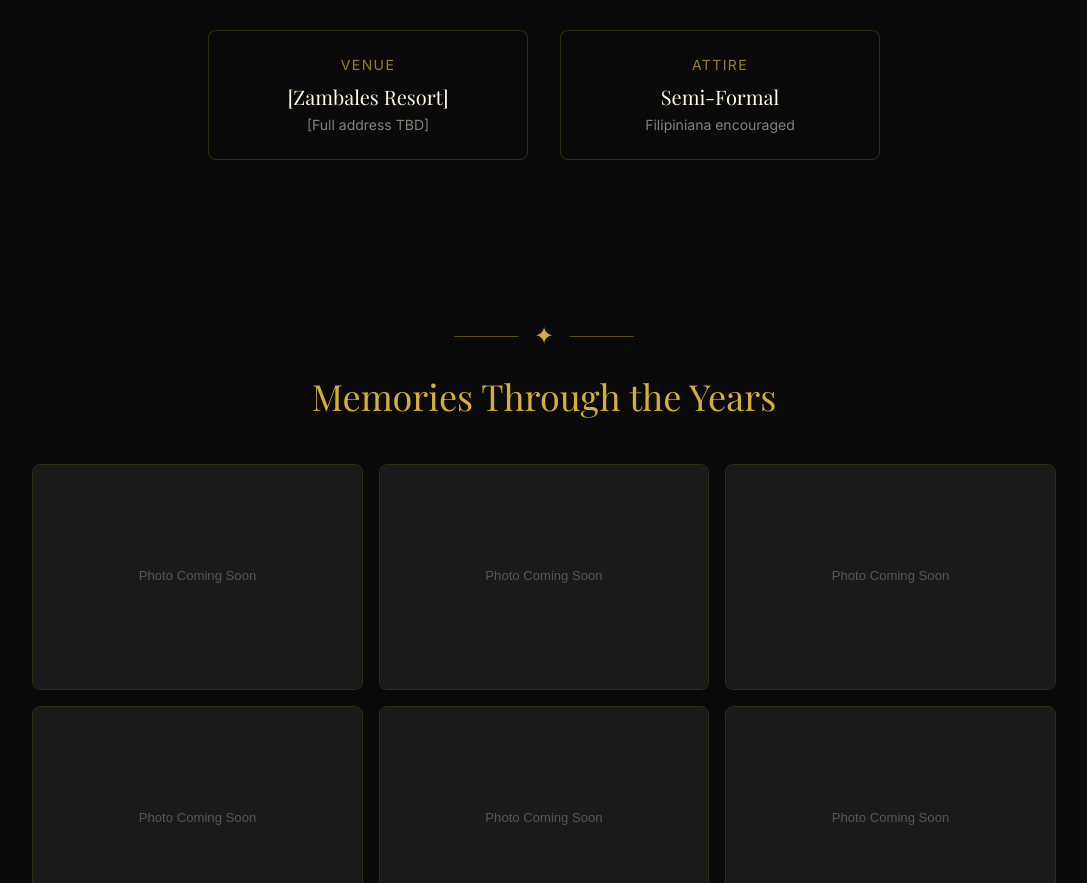
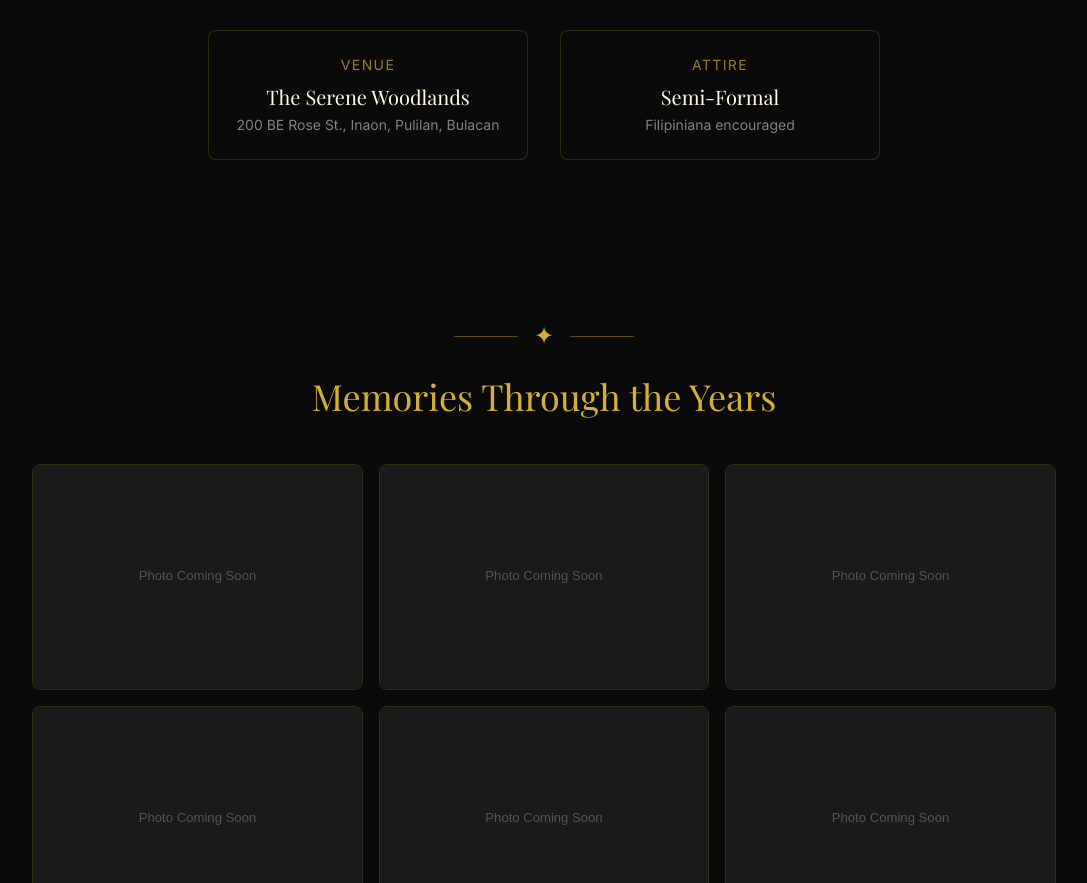
Before and after one commit to Karllouise-code/tita-rsvp-bday, a React (Vite) app: page / in a window 1280 px wide. Shown: the part 1180-2063 px from the top of the page, without its empty margins (96-1183 px from the left). Built offline with nearby package versions, Linux system fonts and the light colour scheme.

Commit message:
feat: update venue to The Serene Woodlands, Bulacan

```diff
--- a/src/components/EventDetails.jsx
+++ b/src/components/EventDetails.jsx
@@ -54,8 +54,8 @@ const EventDetails = () => {
             className="p-6 border border-gold/20 rounded-lg bg-black/50"
           >
             <p className="text-gold/70 text-sm uppercase tracking-widest mb-2">Venue</p>
-            <p className="font-heading text-xl text-cream">[Zambales Resort]</p>
-            <p className="text-cream/50 text-sm mt-1">[Full address TBD]</p>
+            <p className="font-heading text-xl text-cream">The Serene Woodlands</p>
+            <p className="text-cream/50 text-sm mt-1">200 BE Rose St., Inaon, Pulilan, Bulacan</p>
           </motion.div>
 
           <motion.div
```
